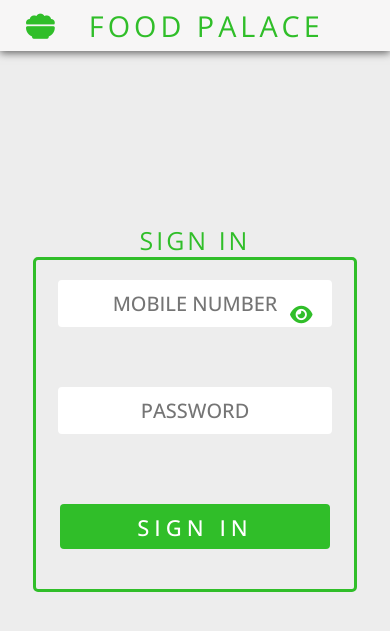
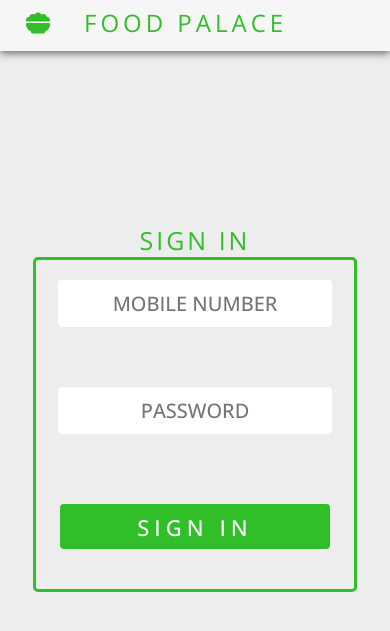
Before and after one commit to HaRsHa91544/Food-Palace, a PHP site: page /signin.html in a window 390 px wide. Shown: the top 631 px of the page. Run offline with PHP 8.4, Linux system fonts and the light colour scheme; some libraries are stand-ins or nearby versions.

Commit message:
Update signin.css

```diff
--- a/signin.css
+++ b/signin.css
@@ -190,7 +190,7 @@ h2{
     h1{
         margin-left: 20px;
         padding: 6px;
-        font-size: 1.8rem;
+        font-size: 24px;
     }
     main h2{
         font-size: 1.56rem;
@@ -203,6 +203,7 @@ h2{
     }
 
     .fa-solid.fa-eye{
+        display:none;
         position: absolute;
         top: 305px;
         left: 290px;
```
